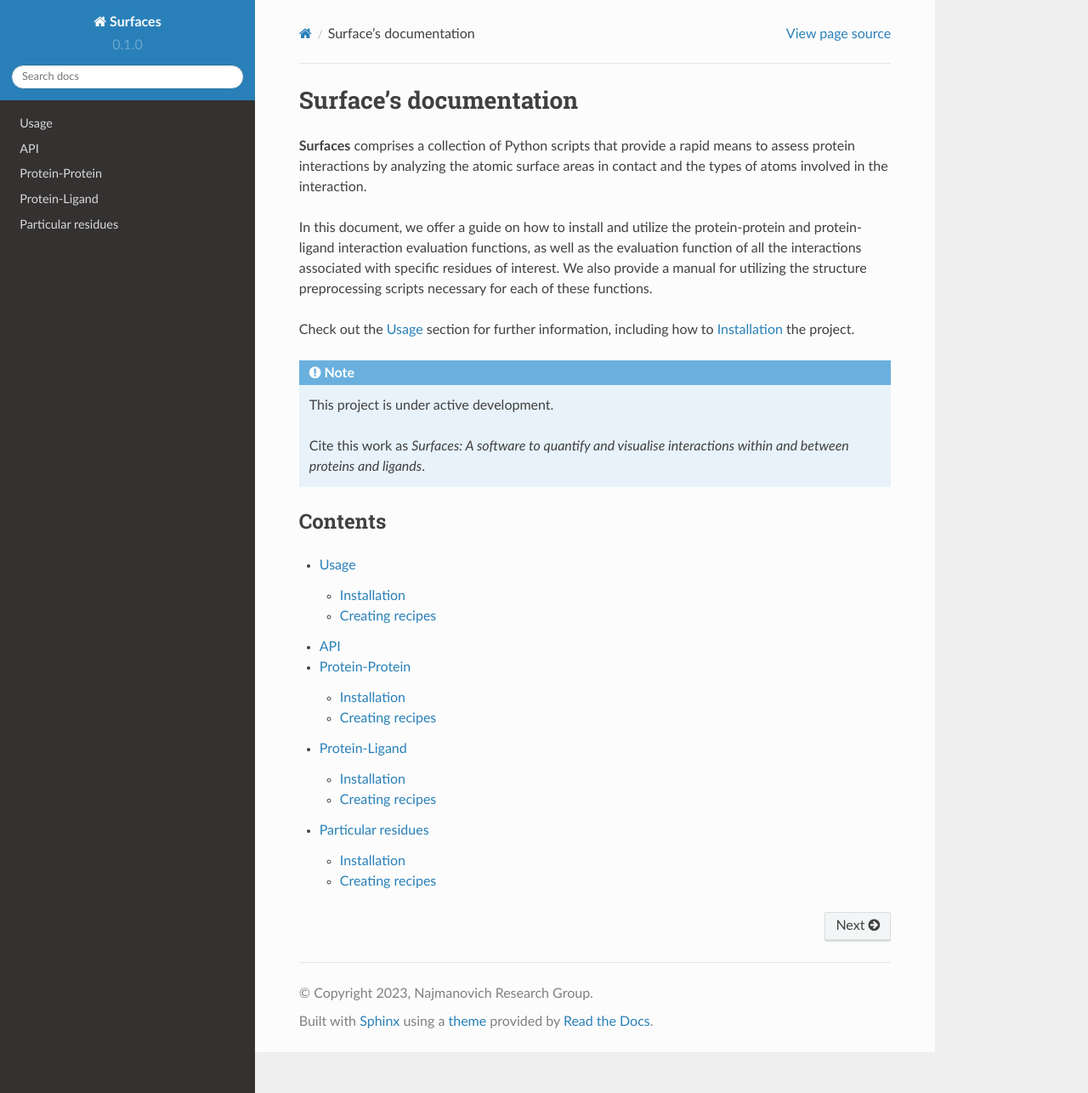
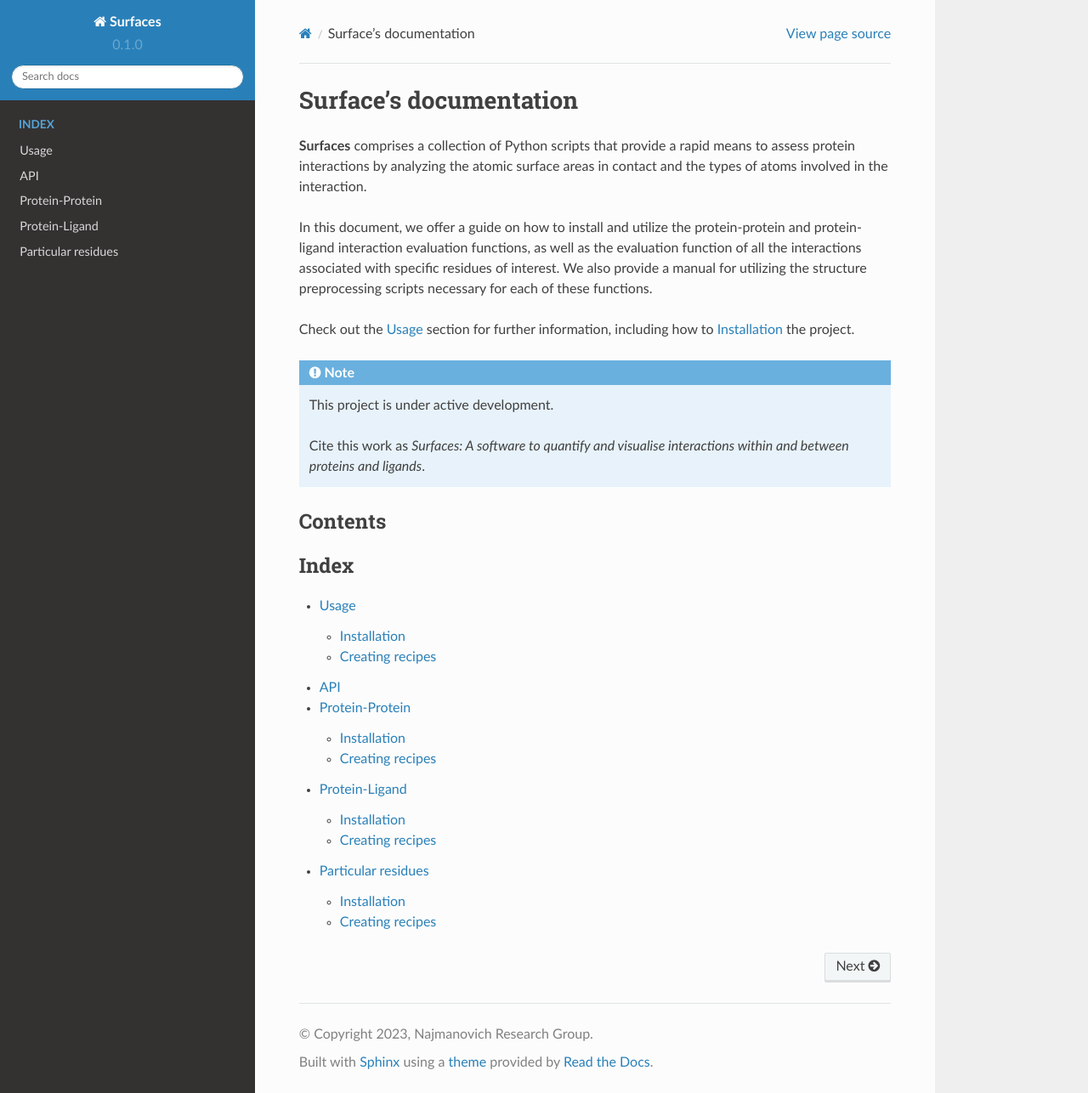
Before and after one commit to nataliateruel/Surfaces_tutorial, a Sphinx documentation site: the page built from docs/source/index.rst, in a window 1280 px wide and 1286 px high. Shown: the whole window at 85% size. Built offline with Sphinx 7.4.7 and the Read the Docs theme 2.0.0, drawn with Linux system fonts in a browser that asks for light colours.

Commit message:
Update index.rst

```diff
--- a/docs/source/index.rst
+++ b/docs/source/index.rst
@@ -18,6 +18,8 @@ Contents
 --------
 
 .. toctree::
+   :maxdepth: 2
+   :caption: Index
 
    usage
    api
```
